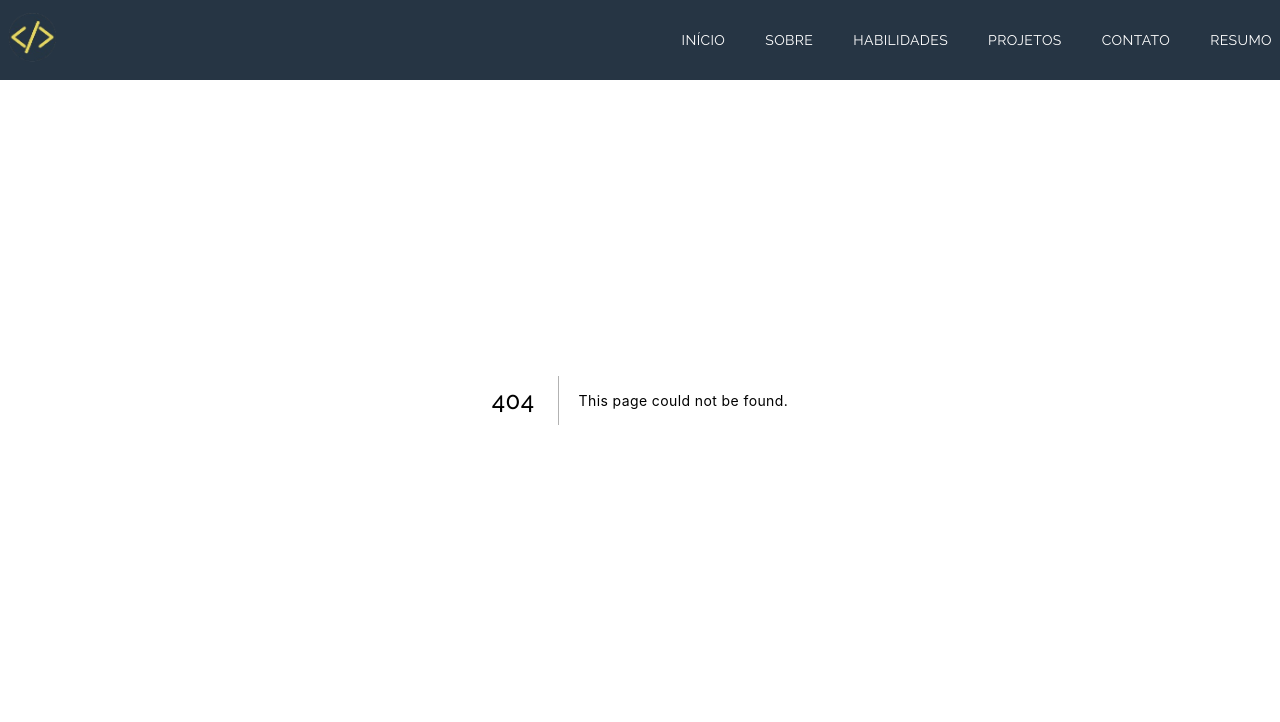
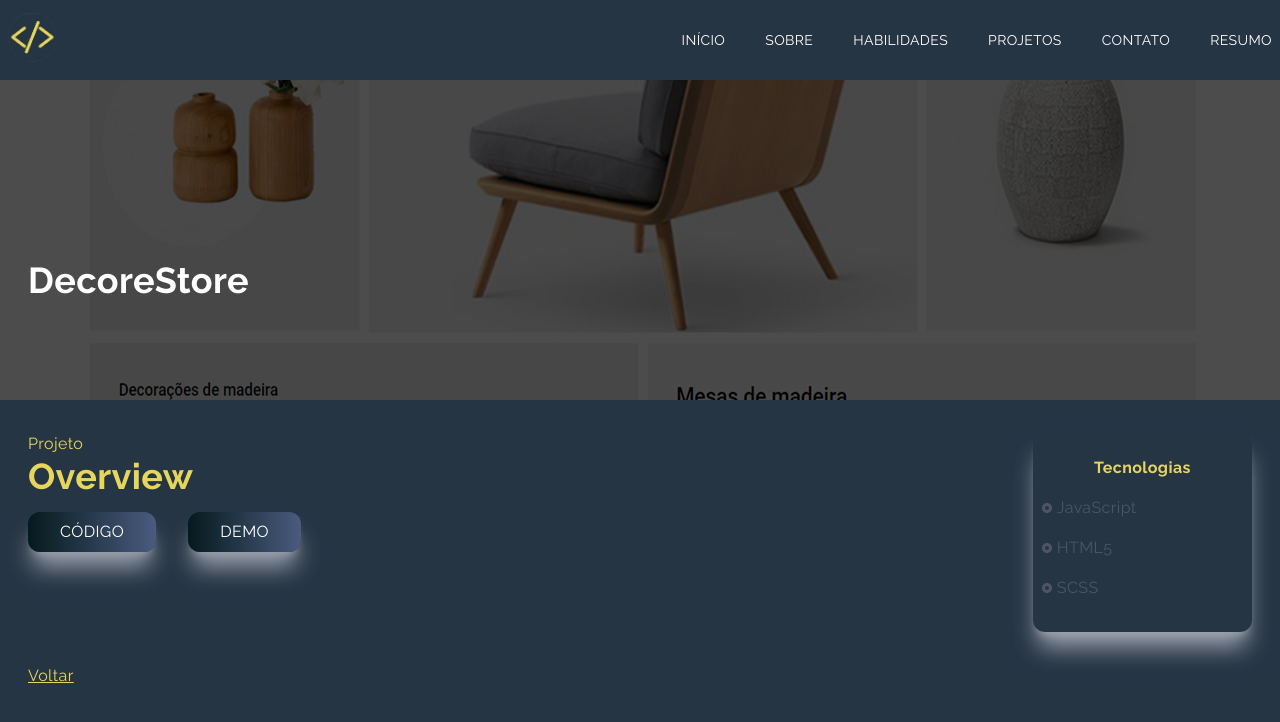
Before and after one commit to murillonunes1/portfolio-nextjs, a Next.js app: page /decore in a window 1280 px wide. Before the commit this address had no page. Shown: the top 722 px of the page. Built offline with nearby package versions, Linux system fonts and the light colour scheme.

Commit message:
updates
update projects

```diff
--- /dev/null
+++ b/pages/decore.jsx
@@ -0,0 +1,71 @@
+import Image from 'next/image';
+import React from 'react';
+import decoreImg from '../public/assets/projects/decore.png';
+import { RiRadioButtonFill } from 'react-icons/ri';
+import Link from 'next/link';
+
+const crypto = () => {
+  return (
+    <div className='w-full'>
+      <div className='w-screen h-[50vh] relative'>
+        <div className='absolute top-0 left-0 w-full h-[50vh] bg-black/70 z-10' />
+        <Image
+          className='absolute z-1'
+          layout='fill'
+          objectFit='cover'
+          src={decoreImg}
+          alt='/'
+        />
+        <div className='absolute top-[70%] max-w-[1240px] w-full left-[50%] right-[50%] translate-x-[-50%] translate-y-[-50%] text-white z-10 p-2'>
+          <h2 className='py-2'>DecoreStore</h2>
+        </div>
+      </div>
+
+      <div className='max-w-[1240px] mx-auto p-2 grid md:grid-cols-5 gap-8 py-8'>
+        <div className='col-span-4'>
+          <p>Projeto</p>
+          <h2>Overview</h2>
+          <p>
+
+          </p>
+          <a
+            href='https://github.com/murillonunes1/ecommerce'
+            target='_blank'
+            rel='noreferrer'
+          >
+            <button className='px-8 py-2 mt-4 mr-8'>Código</button>
+          </a>
+          <a
+            href='https://ecommerce-decore.vercel.app/'
+            target='_blank'
+            rel='noreferrer'
+          >
+            <button className='px-8 py-2 mt-4'>Demo</button>
+          </a>
+
+        </div>
+        <div className='col-span-4 md:col-span-1 shadow-xl shadow-gray-400 rounded-xl py-4'>
+          <div className='p-2'>
+            <p className='text-center font-bold pb-2'>Tecnologias</p>
+            <div className='grid grid-cols-3 md:grid-cols-1 '>
+              <p className='text-gray-600 py-2 flex items-center'>
+                <RiRadioButtonFill className='pr-1' /> JavaScript
+              </p>
+              <p className='text-gray-600 py-2 flex items-center'>
+                <RiRadioButtonFill className='pr-1' /> HTML5
+              </p>
+              <p className='text-gray-600 py-2 flex items-center'>
+                <RiRadioButtonFill className='pr-1' /> SCSS
+              </p>
+            </div>
+          </div>
+        </div>
+        <Link href='/#projects'>
+          <p className='underline cursor-pointer'>Voltar</p>
+        </Link>
+      </div>
+    </div>
+  );
+};
+
+export default crypto;
```
Also changed, not shown: public/assets/projects/decore.png (added).
